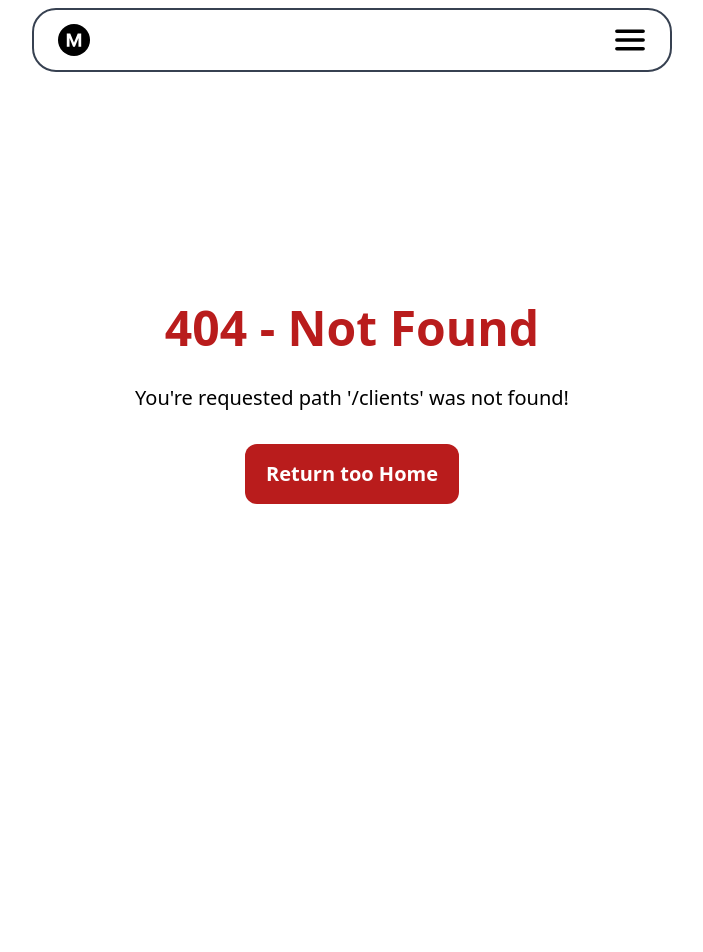
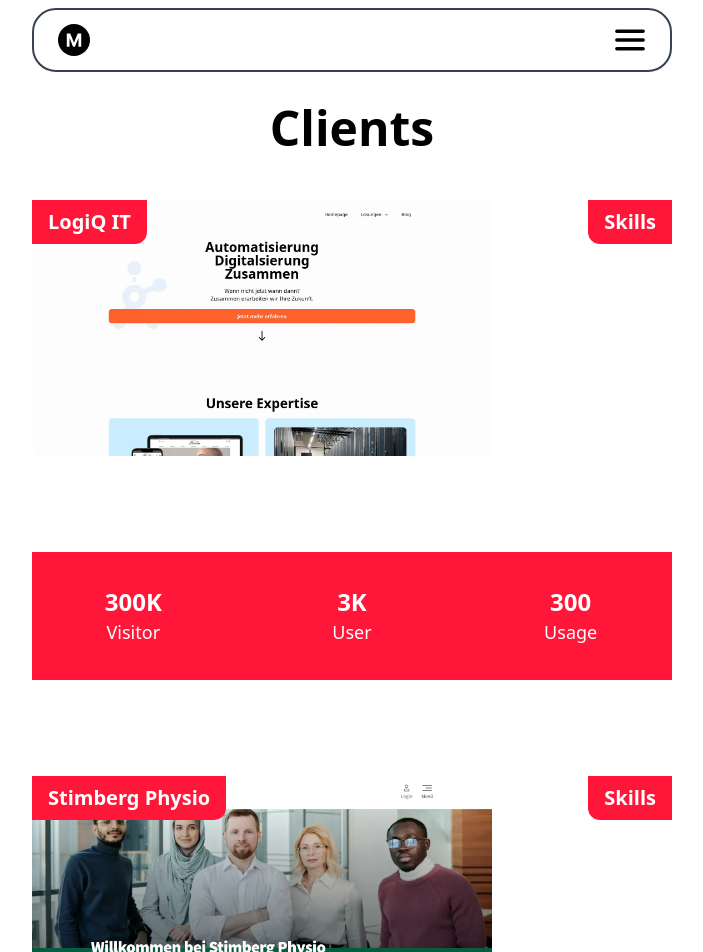
Before and after one commit to Hexdigest123/portfolio, a Next.js app: page /clients in a window 1280 px wide. Before the commit this address had no page. Shown: the top 952 px of the page, without its empty margins (288-991 px from the left). Before the commit the page ends 904 px from the top, so only its background shows below. Built offline with nearby package versions, Linux system fonts and the light colour scheme.

Commit message:
Added clients page

```diff
--- /dev/null
+++ b/src/app/clients/page.tsx
@@ -0,0 +1,46 @@
+import ProjectStats from "@/components/StatsBar";
+import ProjectItem from "@/components/ProjectItem";
+import { SkillIcons } from "@/components/SkillIcons";
+
+export default function Clients() {
+  return (
+    <section className="mb-12 md:w-1/2 md:mx-auto md:px-0">
+      <h1 className="md:text-5xl text-3xl text-center font-bold mb-12">Clients</h1>
+      <div className="mb-24">
+        <ProjectItem
+          projectName="LogiQ IT"
+          skills={[SkillIcons.github, SkillIcons.neovim, SkillIcons.astro, SkillIcons.tailwind, SkillIcons.docker]}
+          bgImage="logiqit.webp"
+          href="https://logiqit.de" />
+      </div>
+      <ProjectStats stats={[{ name: "Visitor", value: 300000 }, { name: "User", value: 3000 }, { name: "Usage", value: 300 }]} />
+      <div className="mb-8 mt-24">
+        <ProjectItem
+          projectName="Stimberg Physio"
+          skills={[SkillIcons.github, SkillIcons.neovim, SkillIcons.svelte, SkillIcons.tailwind, SkillIcons.docker]}
+          bgImage="stimberg.webp"
+          href="https://stimberg.logiqit.de/"
+        />
+      </div>
+      <div className="mb-8">
+        <ProjectItem
+          projectName="Bündnis Recklinghausen"
+          skills={[SkillIcons.github, SkillIcons.neovim, SkillIcons.astro, SkillIcons.tailwind, SkillIcons.docker]}
+          bgImage="buendnis.webp"
+          href="https://buendnis-recklinghausen.de/"
+        />
+      </div>
+      <div className="mb-8">
+        <ProjectItem
+          projectName="Marler Bestattungen"
+          skills={[SkillIcons.github, SkillIcons.neovim, SkillIcons.svelte, SkillIcons.tailwind, SkillIcons.docker]}
+          bgImage="bestattung.webp"
+          href="https://www.marler-bestattungen.de/"
+        />
+      </div>
+
+
+
+    </section>
+  )
+}
--- /dev/null
+++ b/src/components/StatsBar.tsx
@@ -0,0 +1,30 @@
+"use client"
+
+interface Props {
+  stats: { name: string, value: number }[]
+}
+
+export default function(props: Props) {
+  const stats = props.stats.map((stat, index) => {
+    let reformated_value = ""
+    if (stat.value > 1000000) {
+      reformated_value = (stat.value / 1000000).toString() + "M"
+    } else if (stat.value > 1000) {
+      reformated_value = (stat.value / 1000).toString() + "K"
+    } else {
+      reformated_value = stat.value.toString()
+    }
+    return (
+      <div className="mx-auto" key={index}>
+        <p className="text-2xl font-bold text-center">{reformated_value}</p>
+        <p className="text-lg text-center">{stat.name}</p>
+      </div>
+
+    )
+  })
+  return (
+    <div className="w-full h-32 bg-accent text-white grid grid-cols-3 grid-rows-1 gap-4 items-center">
+      {stats}
+    </div>
+  )
+}
```
Also changed, not shown: public/pointer.svg (added).
